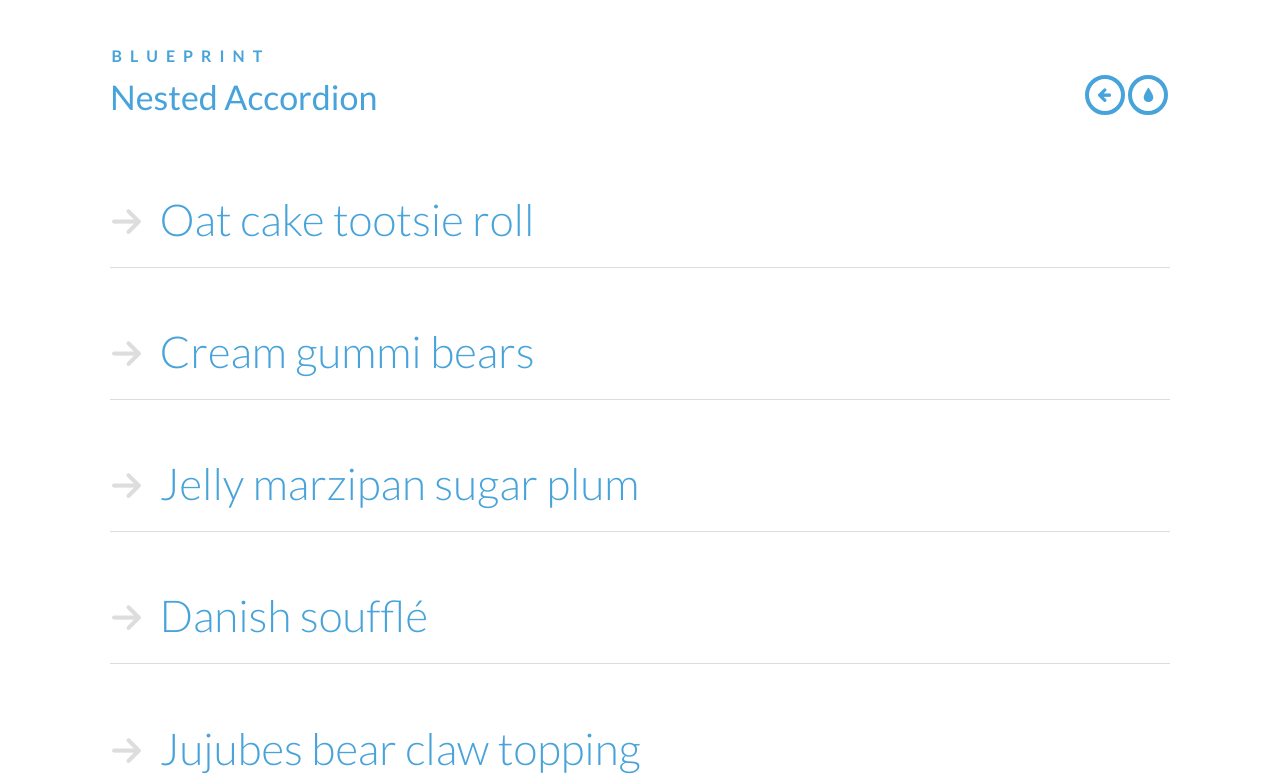
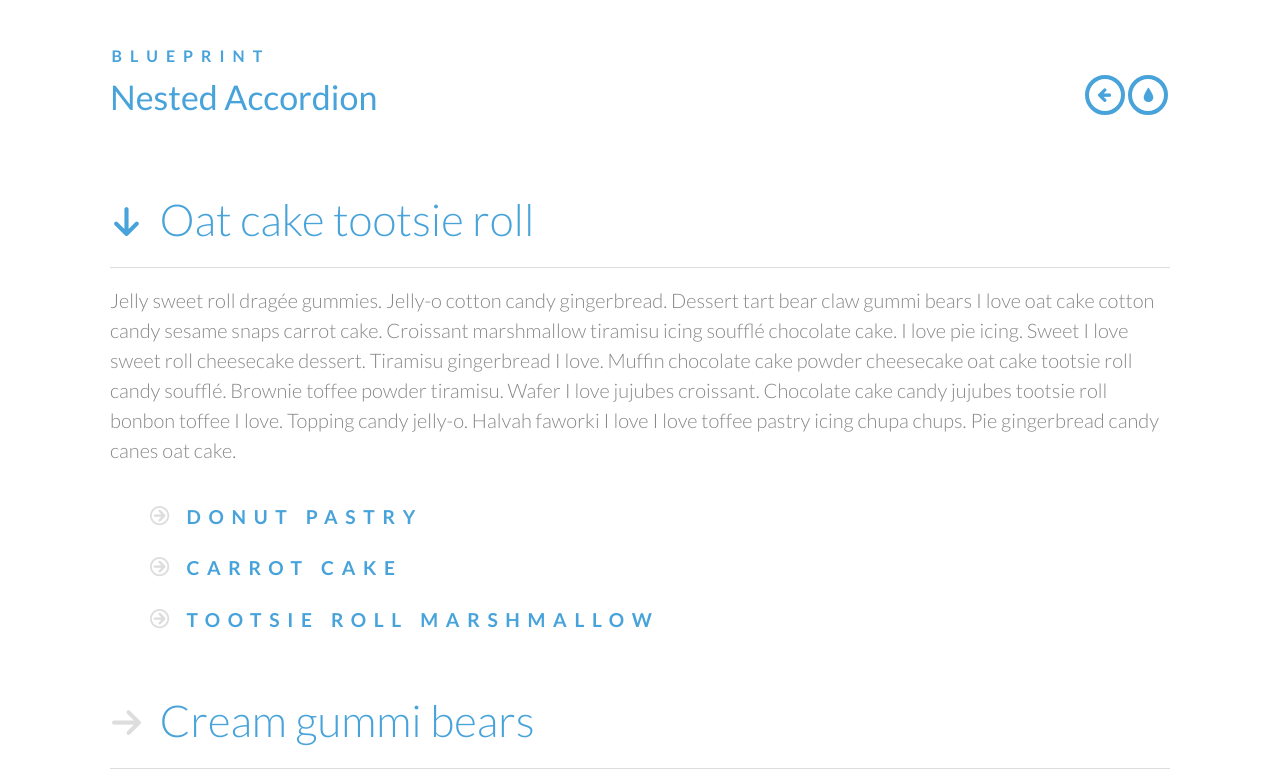
Before and after one commit to ericksonk/TIY-Assignments, a website: page NestedAccordion/index.html in a window 1280 px wide. Both pictures are taken after a click on the element "Oat cake tootsie roll". Shown: the top 778 px of the page. Drawn offline with Linux system fonts and the light colour scheme.

Commit message:
Nested- fixed script.js link in html and fixed func to open all headings.. not working yet

```diff
--- a/NestedAccordion/index.html
+++ b/NestedAccordion/index.html
@@ -11,8 +11,6 @@
 		<link rel="shortcut icon" href="../favicon.ico">
 		<link rel="stylesheet" type="text/css" href="css/default.css" />
 		<link rel="stylesheet" type="text/css" href="css/component.css" />
-		<script src="js/scripts.js"></script>
-		<script src="js/modernizr.custom.js"></script>
 	</head>
 	<body>
 		<div class="container">
@@ -180,6 +178,7 @@
 			</div>
 		</div>
 		<script src="js/scripts.js"></script>
+		<script src="js/modernizr.custom.js"></script>
 		<script>
 			// $( function() {
 			// 	/*
--- a/NestedAccordion/js/scripts.js
+++ b/NestedAccordion/js/scripts.js
@@ -31,24 +31,33 @@ var heading = document.querySelector('.cbp-nttrigger'); //d
     return true;
   }
   if (document.querySelector('li').className === "cbp-ntopen"){ // if the class attribute is strictly equal to "cbp-ntopen"..
-    document.querySelector('li').className = null; //..the event type `click` changes the class attribute to null
+    document.querySelector('li').className = ""; //..the event type `click` changes the class attribute to empty string
     return true;
   }
 });
 **/
 
+
+
 //OPENING ALL HEADINGS
 
 //my code
-var openAll = document.querySelectorAll('li.cbp-ntopen'); //creates array of open accordion
-//var closeAll = document.querySelectorAll(//'li.null'); //?????creates array of closed accordion
-    openAll.addEventListener("click", function(){
-    for (var i = 0; i < openAll.length; i++) { //will loop through each item
-      openAll[i].className = "cbp-ntopen";
-      //if (document.querySelectorAll('li').className !== "cbp-ntopen")
-
+var openAll = document.querySelectorAll('h3.cbp-nttrigger'); //Stores node list in array
+for (var i = 0; i < openAll.length; i++) { //will loop through each item in array and adds event listener of `click`
+  openAll[i].addEventListener('click', function(){
+    for (var i = 0; i < openAll.length; i++){ // once clicked, goes through each item in array and...
+      var parent = openAll[i].parentElement; //`...returns parent element (<li>) for each
+      if (parent.className !== "cbp-ntopen"){
+        parent.className = "cbp-ntopen";
+        return true;
+      }
+      if (parent.className === "cbp-ntopen"){
+        parent.className = "";
+        return true;
+      }
+    }
+  });
 }
-});
 
 
 // if (heading.length > 0) { //aka if it contains items..
@@ -68,7 +77,7 @@ if (document.querySelector('li').className === "cbp-ntopen"){
 **/
 
 
-//group code- wtf idk what is happening
+//group code- idk what is happening
 // var heading = document.querySelectorAll("h3.cbp-nttrigger"); //Store nodelist in array / `h3.cbp-nttrigger` bc I want to target all h3 tags
 // heading.addEventListener('click', function(){
 // if (heading.length > 0) { // if it contains items then..
```
